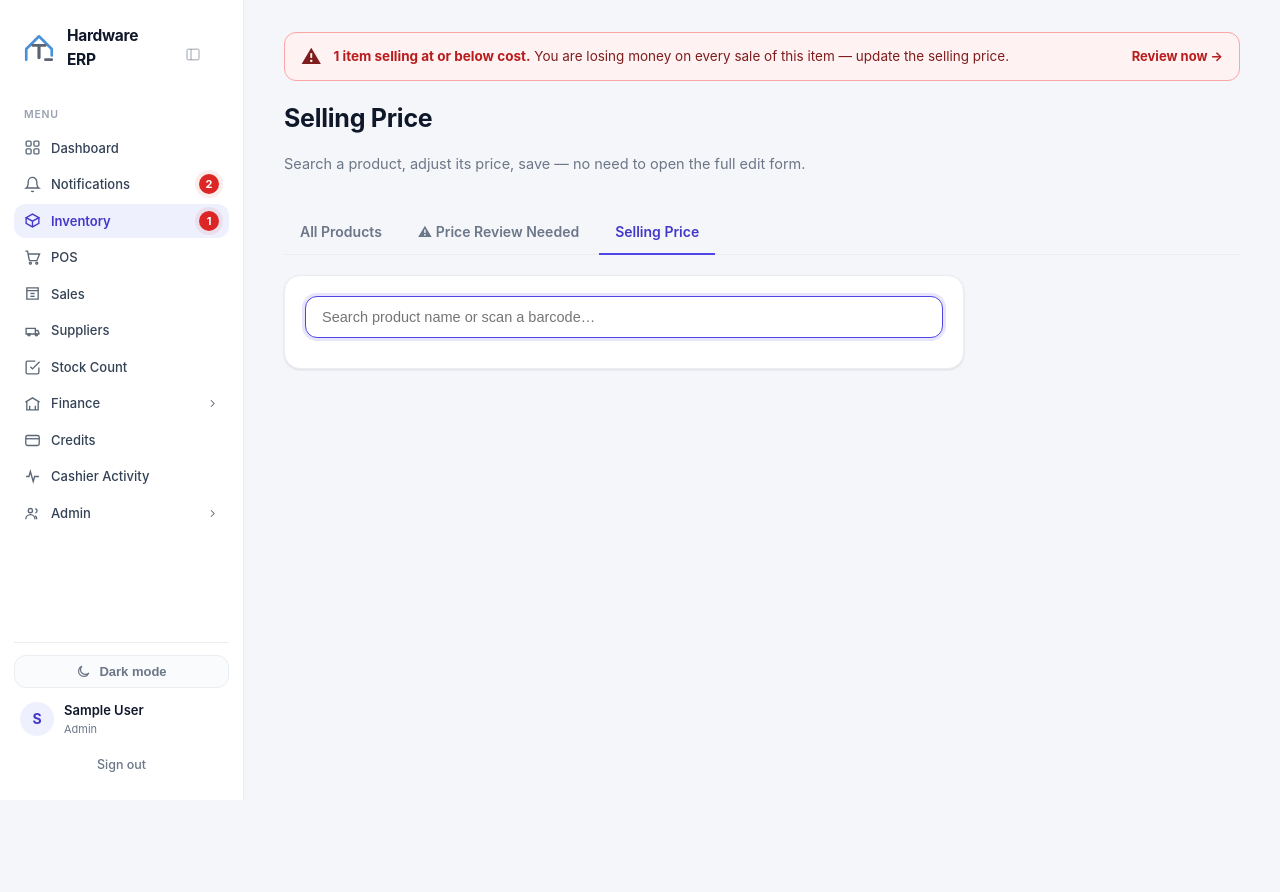
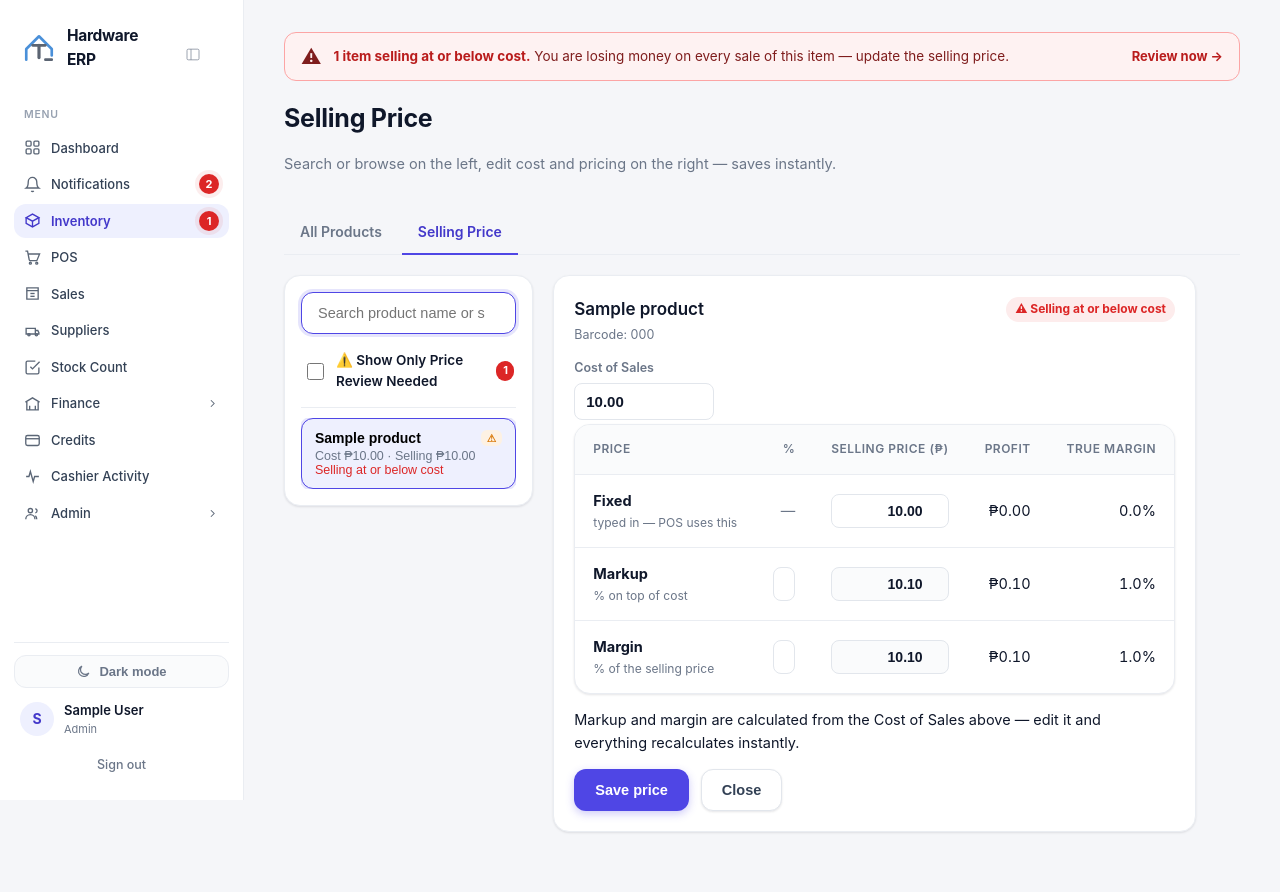
Before and after one commit to Julsproject/erp-system, a FastAPI app: page /products/pricing in a window 1280 px wide. Before the commit the page ends 772 px from the top, so only its background shows below. Run offline with FastAPI, Linux system fonts and the light colour scheme; the visitor is signed in with stand-in values (Sample User, id 1); data comes from the database, SQL or seed files in the repository; tables that the repository leaves empty hold one stand-in row (values such as "Sample post").

Commit message:
Unify Selling Price + Price Review Needed into one split-screen tab
- Eliminate the separate "Price Review Needed" tab; its filter is now a
  "⚠️ Show Only Price Review Needed" toggle inside the Selling Price tab,
  which is now a split-screen: a filterable/searchable item list on the
  left, an always-editable cost + 3-row pricing matrix (Fixed/Markup/
  Margin) on the right that opens the moment you click an item.
- Cost of Sales is now an editable input in that right panel — editing it
  live-recalculates every row using the currently locked markup/margin %.
- Fix the profit/margin math: a 0.00 (or unset) selling price no longer
  shows "—" or 0% profit. Cost 130, price 0 now correctly shows
  PROFIT = -₱130.00, TRUE MARGIN = -100%, both in pricing.py's true_margin()
  and in the two JS copies of this calc (Selling Price tab, Add Product
  form). Added pricing.needs_review() as the single definition of the
  three review triggers (no price / at-or-below cost / thin margin vs.
  the configured target), used for both filtering and the flag shown per
  item.
- Dashboard and top-banner "Review now →" links now route into the
  unified tab (/products/pricing?review=1) instead of the old
  /products?alert=1 page.

Co-Authored-By: Claude Sonnet 5 <noreply@anthropic.com>

```diff
--- a/app/static/css/styles.css
+++ b/app/static/css/styles.css
@@ -625,6 +625,7 @@ table.grid tr:last-child td { border-bottom: none; }
 .pos-complete:disabled { opacity: .5; cursor: not-allowed; box-shadow: none; transform: none; }
 
 @media (max-width: 900px) { .pos-grid { grid-template-columns: 1fr; } .pos-search-panel { position: static; } }
+@media (max-width: 900px) { .pricing-split { grid-template-columns: 1fr; } .pricing-right { position: static; } }
 
 /* ---------- Discount type toggle ---------- */
 .disc-cell { display: inline-flex; align-items: center; gap: 4px; justify-content: flex-end; }
@@ -1018,6 +1019,35 @@ table.grid tr:last-child td { border-bottom: none; }
    than the red "below cost" state, which stays a hard error. */
 .thin-margin { color: var(--warn); font-weight: 600; }
 
+/* ---- Unified Selling Price tab: split-screen list + editable panel ---- */
+.pricing-split { display: grid; grid-template-columns: 0.85fr 1.4fr; gap: 20px; align-items: start; }
+.pricing-left { padding: 16px; }
+.pricing-right { padding: 20px; position: sticky; top: 20px; }
+.review-toggle {
+  display: flex; align-items: center; gap: 9px; padding: 4px 2px 14px; margin-bottom: 10px;
+  cursor: pointer; font-size: 13.5px; font-weight: 600; color: var(--ink);
+  border-bottom: 1px solid var(--line);
+}
+.review-toggle input { width: 17px; height: 17px; accent-color: var(--danger); flex: none; }
+.review-badge {
+  background: var(--danger); color: #fff; font-size: 11px; font-weight: 700;
+  padding: 1px 7px; border-radius: 999px; min-width: 18px; text-align: center;
+}
+.price-list { display: flex; flex-direction: column; gap: 7px; max-height: 68vh; overflow-y: auto; }
+.price-item {
+  text-align: left; width: 100%; background: var(--surface-2); border: 1px solid var(--line);
+  border-radius: var(--radius-sm); padding: 11px 13px; cursor: pointer;
+  transition: background .14s var(--ease), border-color .14s, box-shadow .14s;
+}
+.price-item:hover { background: var(--brand-tint); border-color: #d6d9fb; }
+.price-item.selected { background: var(--brand-tint); border-color: var(--brand); box-shadow: 0 0 0 2px rgba(79,70,229,.14); }
+.price-item-name { font-weight: 600; font-size: 14px; display: flex; align-items: center; justify-content: space-between; gap: 6px; }
+.price-item-sub { color: var(--muted); font-size: 12.5px; margin-top: 3px; }
+.pe-cost-input { width: 140px; padding: 9px 11px; border: 1px solid var(--line-2); border-radius: 8px; font-size: 15px; font-weight: 700; background: var(--surface); color: var(--ink); font-variant-numeric: tabular-nums; }
+.pe-cost-input:focus { outline: none; border-color: var(--brand); box-shadow: 0 0 0 3px rgba(79,70,229,.14); }
+.pe-cost-row { display: flex; align-items: center; gap: 10px; margin-bottom: 4px; }
+.pe-review-flag { font-size: 12px; font-weight: 700; color: var(--danger); background: var(--danger-tint); padding: 3px 9px; border-radius: 999px; }
+
 /* compact variant inside the purchase form's quick-create panel */
 .np-prices { border-top: 1px solid var(--line); margin-top: 12px; padding-top: 12px; }
 .np-prices-title { margin: 0 0 10px; font-size: 13px; }
--- a/app/templates/base.html
+++ b/app/templates/base.html
@@ -158,7 +158,7 @@
   <main class="main">
     <div class="content">
       {% if user and price_alerts and path.startswith('/products') %}
-      <a class="alert-bar" href="/products?alert=1">
+      <a class="alert-bar" href="/products/pricing?review=1">
         <span class="alert-bar-icon">⚠</span>
         <span class="alert-bar-text">
           <strong>{{ price_alerts }} item{{ '' if price_alerts == 1 else 's' }} selling at or below cost.</strong>
--- a/app/templates/dashboard.html
+++ b/app/templates/dashboard.html
@@ -235,7 +235,7 @@
       <span class="attn-label">Due within 15 days</span>
     </a>
 
-    <a class="attn {{ 'bad' if price_alerts else 'ok' }}" href="/products?alert=1">
+    <a class="attn {{ 'bad' if price_alerts else 'ok' }}" href="/products/pricing?review=1">
       <span class="attn-num">{{ price_alerts }}</span>
       <span class="attn-label">Selling below cost</span>
     </a>
--- a/app/templates/products/list.html
+++ b/app/templates/products/list.html
@@ -34,9 +34,8 @@
 {% endif %}
 
 <div class="tabs">
-  <a class="tab {{ '' if alert else 'active' }}" href="/products">All Products</a>
-  <a class="tab {{ 'active' if alert }}" href="/products?alert=1">⚠ Price Review Needed</a>
-  <a class="tab" href="/products/pricing">Selling Price</a>
+  <a class="tab active" href="/products">All Products</a>
+  <a class="tab" href="/products/pricing">Selling Price{% if price_alert_count() %} <span class="warn-tag">{{ price_alert_count() }}</span>{% endif %}</a>
 </div>
 
 {% set qs_base = ('q=' ~ q ~ '&' if q) ~ ('alert=1&' if alert) %}
--- a/app/templates/products/pricing.html
+++ b/app/templates/products/pricing.html
@@ -4,24 +4,41 @@
 <div class="page-head">
   <div>
     <h1 class="page-title">Selling Price</h1>
-    <p class="muted">Search a product, adjust its price, save — no need to open the full edit form.</p>
+    <p class="muted">Search or browse on the left, edit cost and pricing on the right — saves instantly.</p>
   </div>
 </div>
 
 <div class="tabs">
   <a class="tab" href="/products">All Products</a>
-  <a class="tab" href="/products?alert=1">⚠ Price Review Needed</a>
   <a class="tab active" href="/products/pricing">Selling Price</a>
 </div>
 
-<div class="card" style="padding:20px;max-width:680px;margin-top:16px;">
-  <input id="priceSearch" class="search" type="search" placeholder="Search product name or scan a barcode…" autocomplete="off" autofocus style="width:100%;max-width:none;">
-  <div id="priceResults" class="pos-results" style="margin-top:10px;"></div>
+<div class="pricing-split" style="margin-top:16px;">
+  <div class="card pricing-left">
+    <input id="priceSearch" class="search" type="search" placeholder="Search product name or scan a barcode…" autocomplete="off" style="width:100%;max-width:none;margin-bottom:12px;" autofocus>
+
+    <label class="review-toggle">
+      <input type="checkbox" id="reviewToggle" onchange="peToggleReview()">
+      <span>⚠️ Show Only Price Review Needed</span>
+      <span class="review-badge" id="reviewBadge">{{ review_count }}</span>
+    </label>
+
+    <div id="priceList" class="price-list"></div>
   </div>
 
-<div class="card" id="priceEditCard" style="padding:20px;max-width:680px;margin-top:16px;display:none;">
-  <h3 class="card-title" id="peName" style="margin-top:0;">—</h3>
-  <p class="muted">Cost of Sales: <strong id="peCost">₱0.00</strong></p>
+  <div class="card pricing-right" id="priceEditCard" style="display:none;">
+    <div class="price-item-name" style="font-size:17px;margin-bottom:2px;">
+      <span id="peName">—</span>
+      <span class="pe-review-flag" id="peFlag" style="display:none;"></span>
+    </div>
+    <p class="muted" id="peBarcode" style="margin:0 0 14px;font-size:12.5px;"></p>
+
+    <div class="pe-cost-row">
+      <label style="display:flex;flex-direction:column;gap:5px;font-size:12.5px;color:var(--muted);font-weight:600;">
+        Cost of Sales
+        <input id="peCost" class="pe-cost-input" type="number" step="0.01" min="0" inputmode="decimal" oninput="peRecalc()">
+      </label>
+    </div>
 
     <div class="table-wrap">
       <table class="grid price-table">
@@ -57,99 +74,148 @@
 
     <div class="form-actions" style="margin-top:14px;">
       <button class="btn" type="button" onclick="peSave()">Save price</button>
-    <button class="btn-secondary" type="button" onclick="peCancel()">Search another</button>
+      <button class="btn-secondary" type="button" onclick="peCancel()">Close</button>
     </div>
     <div id="peMsg" class="alert" style="display:none;margin-top:12px;"></div>
   </div>
 
+  <div class="card pricing-right" id="priceEmptyCard" style="padding:40px 20px;text-align:center;color:var(--muted);">
+    Select an item on the left to edit its cost and pricing.
+  </div>
+</div>
+
 <script>
-let peProduct = null;
+let peProducts = [];
+let peSelectedId = null;
+let peReviewOnly = {{ 'true' if initial_review else 'false' }};
+
 const peSearchBox = document.getElementById('priceSearch');
 let peTimer = null;
-peSearchBox.addEventListener('input', () => { clearTimeout(peTimer); peTimer = setTimeout(peRunSearch, 200); });
-peSearchBox.addEventListener('keydown', async (e) => {
+peSearchBox.addEventListener('input', () => { clearTimeout(peTimer); peTimer = setTimeout(peLoadList, 200); });
+peSearchBox.addEventListener('keydown', (e) => {
   if (e.key !== 'Enter') return;
   e.preventDefault();
   clearTimeout(peTimer);
-  const q = peSearchBox.value.trim();
-  if (!q) return;
-  const res = await fetch('/products/price-search?q=' + encodeURIComponent(q));
-  const data = await res.json();
-  const products = data.products || [];
-  if (products.length === 1) { peSelect(products[0]); }
-  else { peRenderResults(products); }
+  peLoadList();
 });
 
-async function peRunSearch() {
+document.getElementById('reviewToggle').checked = peReviewOnly;
+
+function peEsc(s) { return String(s).replace(/[&<>"']/g, c => ({'&':'&amp;','<':'&lt;','>':'&gt;','"':'&quot;',"'":'&#39;'}[c])); }
+function peMoney(v) { return '₱' + (Number(v) || 0).toFixed(2); }
+
+async function peLoadList() {
   const q = peSearchBox.value.trim();
-  if (!q) { document.getElementById('priceResults').innerHTML = ''; return; }
-  const res = await fetch('/products/price-search?q=' + encodeURIComponent(q));
+  const res = await fetch('/products/price-search?q=' + encodeURIComponent(q) + '&review=' + (peReviewOnly ? 1 : 0));
   const data = await res.json();
-  peRenderResults(data.products || []);
+  peProducts = data.products || [];
+  document.getElementById('reviewBadge').textContent = data.review_count || 0;
+  peRenderList();
+
+  // If exactly one barcode/name match came back from an Enter/scan, jump
+  // straight to editing it — same fast path the old search-only tool had.
+  if (peProducts.length === 1 && q) {
+    peSelectProduct(peProducts[0].id);
+    return;
+  }
+  // Keep the current selection if it's still in the list; otherwise select
+  // the first row so there's always something ready to edit (especially
+  // useful landing here from "Review now →" with the filter already on).
+  if (peSelectedId && peProducts.some(p => p.id === peSelectedId)) {
+    peSelectProduct(peSelectedId, true);
+  } else if (peProducts.length) {
+    peSelectProduct(peProducts[0].id);
+  } else {
+    peSelectedId = null;
+    document.getElementById('priceEditCard').style.display = 'none';
+    document.getElementById('priceEmptyCard').style.display = 'block';
+    document.getElementById('priceEmptyCard').textContent =
+      peReviewOnly ? 'Nothing needs review right now. 🎉' : 'No products found.';
+  }
 }
 
-function peRenderResults(products) {
-  const box = document.getElementById('priceResults');
-  if (!products.length) { box.innerHTML = '<p class="pos-hint">No products found.</p>'; return; }
+function peToggleReview() {
+  peReviewOnly = document.getElementById('reviewToggle').checked;
+  peLoadList();
+}
+
+function peRenderList() {
+  const box = document.getElementById('priceList');
   box.innerHTML = '';
-  products.forEach(p => {
+  peProducts.forEach(p => {
     const el = document.createElement('button');
-    el.type = 'button'; el.className = 'pos-item'; el.onclick = () => peSelect(p);
+    el.type = 'button';
+    el.className = 'price-item' + (p.id === peSelectedId ? ' selected' : '');
+    el.onclick = () => peSelectProduct(p.id);
     el.innerHTML =
-      '<div class="pos-item-main"><span class="pos-item-name">' + peEsc(p.name) + '</span></div>' +
-      '<div class="pos-item-sub">Cost ' + peMoney(p.cost_price) + ' · Selling ' + peMoney(p.selling_price) + '</div>';
+      '<div class="price-item-name"><span>' + peEsc(p.name) + '</span>' +
+      (p.needs_review ? '<span class="warn-tag">⚠</span>' : '') + '</div>' +
+      '<div class="price-item-sub">Cost ' + peMoney(p.cost_price) + ' · Selling ' + peMoney(p.selling_price) +
+      (p.needs_review ? '<br><span style="color:var(--danger);">' + peEsc(p.review_reason || 'Needs review') + '</span>' : '') +
+      '</div>';
     box.appendChild(el);
   });
 }
 
-function peEsc(s) { return String(s).replace(/[&<>"']/g, c => ({'&':'&amp;','<':'&lt;','>':'&gt;','"':'&quot;',"'":'&#39;'}[c])); }
-function peMoney(v) { return '₱' + (Number(v) || 0).toFixed(2); }
+function peSelectProduct(id, skipScroll) {
+  const p = peProducts.find(x => x.id === id);
+  if (!p) return;
+  peSelectedId = id;
+  peRenderList();
 
-function peSelect(p) {
-  peProduct = p;
+  document.getElementById('priceEmptyCard').style.display = 'none';
+  document.getElementById('priceEditCard').style.display = 'block';
+
   document.getElementById('peName').textContent = p.name;
-  document.getElementById('peCost').textContent = peMoney(p.cost_price);
+  document.getElementById('peBarcode').textContent = p.barcode ? ('Barcode: ' + p.barcode) : '';
+  const flag = document.getElementById('peFlag');
+  if (p.needs_review) { flag.style.display = 'inline-block'; flag.textContent = '⚠ ' + (p.review_reason || 'Needs review'); }
+  else { flag.style.display = 'none'; }
+
+  document.getElementById('peCost').value = (p.cost_price || 0).toFixed(2);
   document.getElementById('peFixedPrice').value = (p.selling_price || 0).toFixed(2);
   document.getElementById('peMarkupPct').value = (p.markup_pct || 0).toFixed(2);
   document.getElementById('peMarginPct').value = (p.margin_pct || 0).toFixed(2);
   document.getElementById('peMsg').style.display = 'none';
-  document.getElementById('priceEditCard').style.display = 'block';
   peRecalc();
-  document.getElementById('priceEditCard').scrollIntoView({behavior: 'smooth', block: 'start'});
+  if (!skipScroll) document.getElementById('priceEditCard').scrollIntoView({behavior: 'smooth', block: 'nearest'});
 }
 
 function peCancel() {
-  peProduct = null;
+  peSelectedId = null;
   document.getElementById('priceEditCard').style.display = 'none';
-  peSearchBox.value = '';
-  document.getElementById('priceResults').innerHTML = '';
-  peSearchBox.focus();
+  document.getElementById('priceEmptyCard').style.display = 'block';
+  document.getElementById('priceEmptyCard').textContent = 'Select an item on the left to edit its cost and pricing.';
+  peRenderList();
 }
 
-/* Mirrors app/pricing.py and the product edit form's own calculation. */
+/* Mirrors app/pricing.py's markup_price / margin_price / true_margin. */
 {% set mmp = min_margin_pct() %}
 var MIN_MARGIN_PCT = {{ mmp if mmp is not none else 'null' }};
 
 function peShowRow(price, cost, priceEl, profitEl, marginEl) {
   if (priceEl) priceEl.value = price > 0 ? price.toFixed(2) : '';
+  if (cost <= 0) {
+    // No cost on file — profit/margin against an unknown cost is meaningless.
+    profitEl.textContent = '—'; profitEl.className = 'num muted';
+    marginEl.textContent = '—'; marginEl.className = 'num muted'; marginEl.title = '';
+    return;
+  }
   var profit = price - cost;
-  if (price > 0 && cost > 0) {
-    var marginPct = profit / price * 100;
+  // price === 0 is a real, meaningful state (unpriced or free): a full loss
+  // of the cost, i.e. -100% margin — not "no data" and NOT 0% profit.
+  var marginPct = price > 0 ? (profit / price * 100) : -100;
   profitEl.textContent = '₱' + profit.toFixed(2);
   profitEl.className = 'num ' + (profit < 0 ? 'neg' : '');
   var belowTarget = MIN_MARGIN_PCT !== null && profit >= 0 && marginPct < MIN_MARGIN_PCT;
   marginEl.textContent = marginPct.toFixed(1) + '%' + (belowTarget ? ' ⚠' : '');
   marginEl.className = 'num ' + (profit < 0 ? 'neg' : (belowTarget ? 'thin-margin' : ''));
   marginEl.title = belowTarget ? ('Below your ' + MIN_MARGIN_PCT + '% minimum margin target') : '';
-  } else {
-    profitEl.textContent = '—'; profitEl.className = 'num muted';
-    marginEl.textContent = '—'; marginEl.className = 'num muted'; marginEl.title = '';
-  }
 }
 
 function peRecalc() {
-  if (!peProduct) return;
-  var cost = Number(peProduct.cost_price) || 0;
+  if (!peSelectedId) return;
+  var cost = parseFloat(document.getElementById('peCost').value) || 0;
   var hint = document.getElementById('peHint');
 
   var fixed = parseFloat(document.getElementById('peFixedPrice').value) || 0;
@@ -166,30 +232,33 @@ function peRecalc() {
   peShowRow(margin, cost, document.getElementById('peMarginPrice'), document.getElementById('peMarginProfit'), document.getElementById('peMarginMargin'));
 
   hint.textContent = (cost > 0)
-    ? 'Markup and margin are calculated from the Cost of Sales. Note they differ: the same % gives a different price.'
-    : 'This product has no Cost of Sales yet — Markup and Margin need one to work. The Fixed price still saves fine.';
+    ? 'Markup and margin are calculated from the Cost of Sales above — edit it and everything recalculates instantly.'
+    : 'Enter a Cost of Sales — Markup, Margin and profit all need one to work. The Fixed price still saves fine.';
 }
 
 async function peSave() {
-  if (!peProduct) return;
+  if (!peSelectedId) return;
   const payload = {
+    cost_price: document.getElementById('peCost').value,
     selling_price: document.getElementById('peFixedPrice').value,
     markup_pct: document.getElementById('peMarkupPct').value,
     margin_pct: document.getElementById('peMarginPct').value,
   };
   const msg = document.getElementById('peMsg');
   try {
-    const res = await fetch('/products/' + peProduct.id + '/pricing', {
+    const res = await fetch('/products/' + peSelectedId + '/pricing', {
       method: 'POST', headers: {'Content-Type': 'application/json'}, body: JSON.stringify(payload)
     });
     const data = await res.json();
     if (data.ok) {
-      peProduct.selling_price = data.selling_price;
-      peProduct.markup_pct = data.markup_pct;
-      peProduct.margin_pct = data.margin_pct;
-      peProduct.cost_price = data.cost_price;
+      const savedName = (peProducts.find(x => x.id === peSelectedId) || {}).name || 'item';
+      // Re-fetch so the list, the review badge and this item's flag all
+      // reflect the save — a product can move in or out of "needs review".
+      await peLoadList();
       msg.style.background = '#f0fdf4'; msg.style.borderColor = '#bbf7d0'; msg.style.color = '#15803d';
-      msg.textContent = 'Saved — ' + peProduct.name + ' now sells at ' + peMoney(data.selling_price) + '.';
+      msg.textContent = 'Saved — ' + savedName + ' now sells at ' + peMoney(data.selling_price) + '.';
+      document.getElementById('peMsg').style.display = 'block';
+      return;
     } else {
       msg.style.background = ''; msg.style.borderColor = ''; msg.style.color = '';
       msg.textContent = data.error || 'Save failed.';
@@ -200,5 +269,7 @@ async function peSave() {
   }
   msg.style.display = 'block';
 }
+
+peLoadList();
 </script>
 {% endblock %}
```
Also changed, not shown: app/pricing.py (+34 -2 lines), app/products.py (+59 -16 lines), app/templates/products/form.html (+9 -6 lines). Lines whose indentation alone changed are shown as unchanged.
